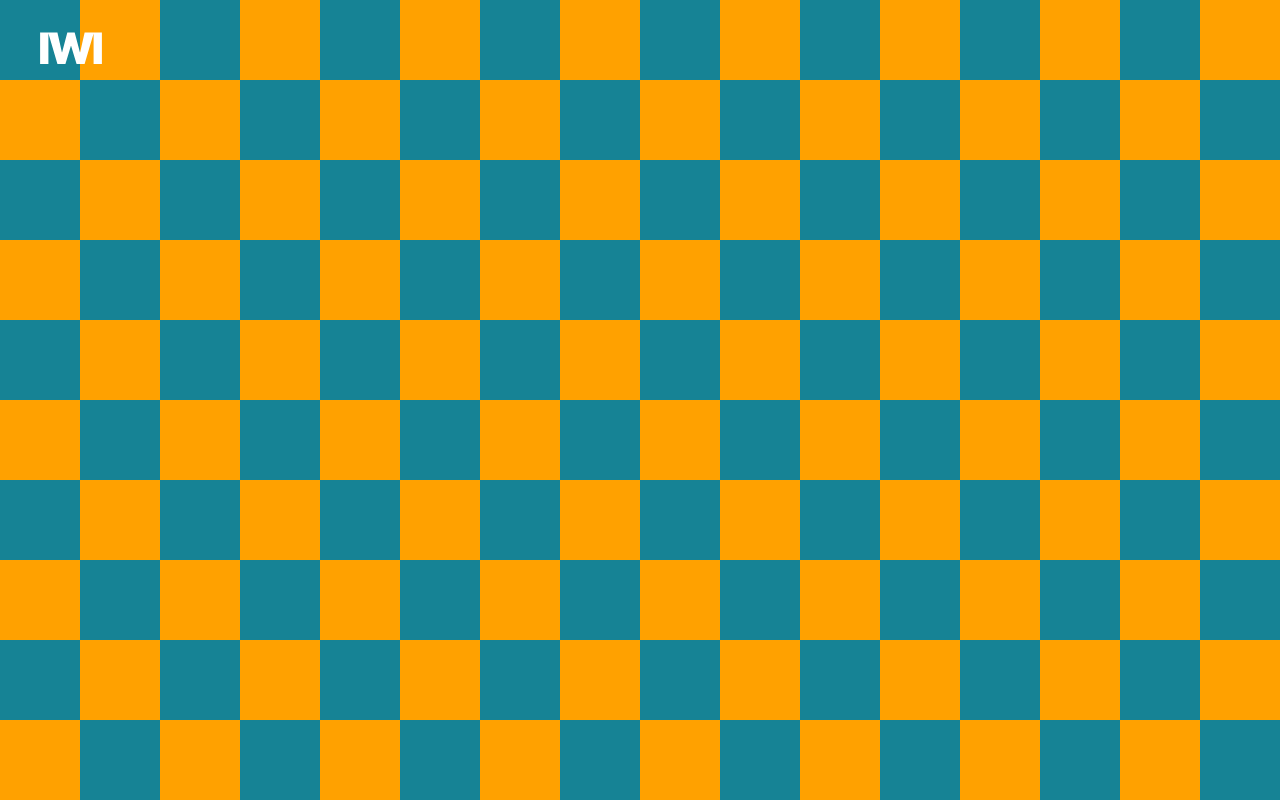
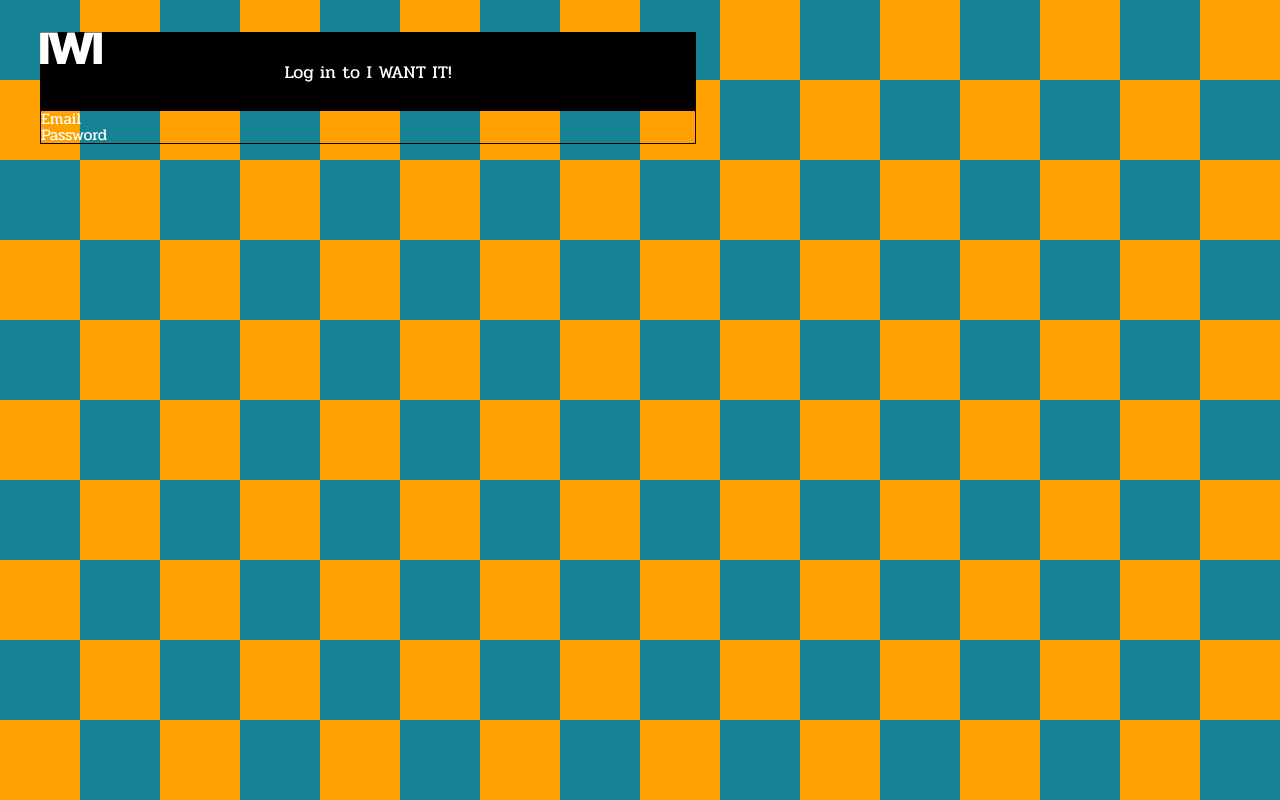
Before and after one commit to Likelion-12th-Capstone-team2/Frontend, a React (Create React App) app: page / in a window 1280 px wide. Built offline with nearby package versions, Linux system fonts and the light colour scheme; a web font is replaced by a local one.

Commit message:
Design: Put logo component in App.js

```diff
--- a/src/App.js
+++ b/src/App.js
@@ -1,4 +1,6 @@
 import { BrowserRouter as Router, Route, Routes } from 'react-router-dom';
+
+import { Iwi } from './assets/icons';
 
 import GlobalStyle from '@/styles/Globalstyle';
 import { ThemeProvider } from 'styled-components';
@@ -11,6 +13,14 @@ function App() {
     <>
       <GlobalStyle />
       <ThemeProvider theme={Theme}>
+        <Iwi
+          style={{
+            width: '3.875rem',
+            position: 'fixed',
+            top: '2rem',
+            left: '2.5rem',
+          }}
+        />
         <Router>
           <Routes>
             <Route path="/" element={<SignIn />} />
--- a/src/pages/signin/SignIn.jsx
+++ b/src/pages/signin/SignIn.jsx
@@ -1,15 +1,35 @@
 import styled from 'styled-components';
-import { Iwi } from '@/assets/icons';
 
 const SignIn = () => {
   return (
     <Wrapper>
-      <Iwi style={{ width: '3.875rem' }} />
+      <Container>
+        <Title>Log in to I WANT IT!</Title>
+        <Content>
+          <p>Email</p>
+          <p>Password</p>
+        </Content>
+      </Container>
     </Wrapper>
   );
 };
 
 export default SignIn;
+
+const Container = styled.div`
+  width: 41rem;
+  border: 1px solid black;
+`;
+
+const Title = styled.p`
+  ${({ theme }) => theme.font.common_detail_eng}
+  display: flex;
+  justify-content: center;
+  padding: 1.56rem 0;
+  background-color: black;
+`;
+
+const Content = styled.div``;
 
 const Wrapper = styled.div`
   display: flex;
--- a/src/styles/Globalstyle.js
+++ b/src/styles/Globalstyle.js
@@ -7,6 +7,7 @@ const GlobalStyle = createGlobalStyle`
 
   :root{
     font-family: 'Pridi', sans-serif;
+    color: white;
   }
 
   *{
```
